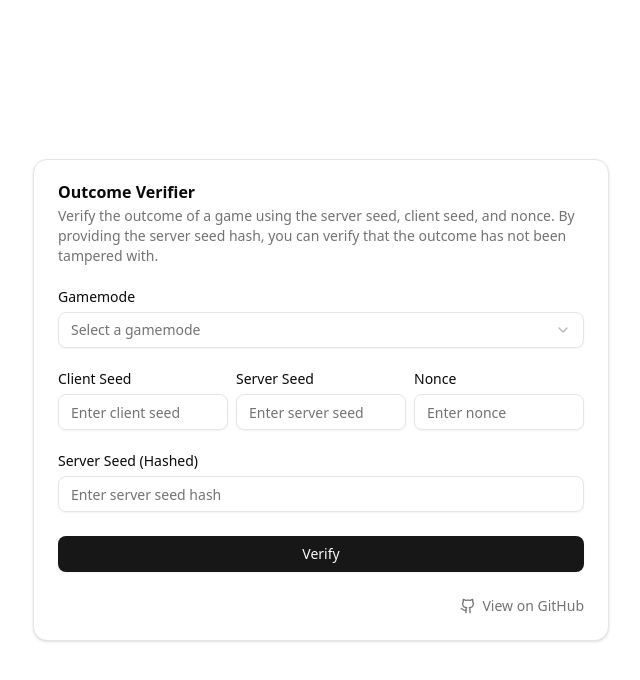
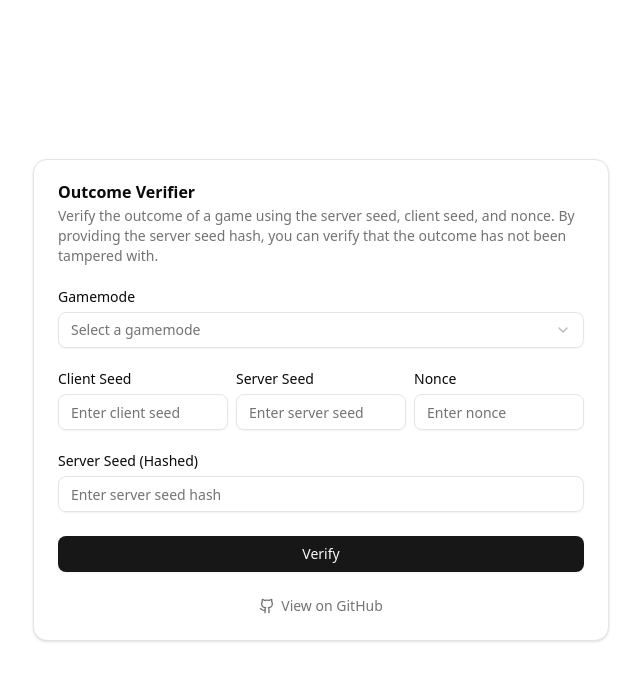
Before and after one commit to SirVizzy/speedspin-verifier, a React (Vite) app: page / in a window 1280 px wide. Shown: the top 680 px of the page, without its empty margins (319-959 px from the left). Built offline with nearby package versions, Linux system fonts and the light colour scheme.

Commit message:
feat: center view on github text

```diff
--- a/src/components/OutcomeVerifier.tsx
+++ b/src/components/OutcomeVerifier.tsx
@@ -20,7 +20,7 @@ export function OutcomeVerifier() {
       <CardContent className="space-y-6">
         <OutcomeVerifierForm onVerificationChange={setVerificationResult} />
         {verificationResult && <OutcomeVerifierResult verificationResult={verificationResult} />}
-        <div className="flex justify-end">
+        <div className="flex justify-center">
           <a
             href="https://github.com/SirVizzy/speedspin-verifier"
             target="_blank"
```
